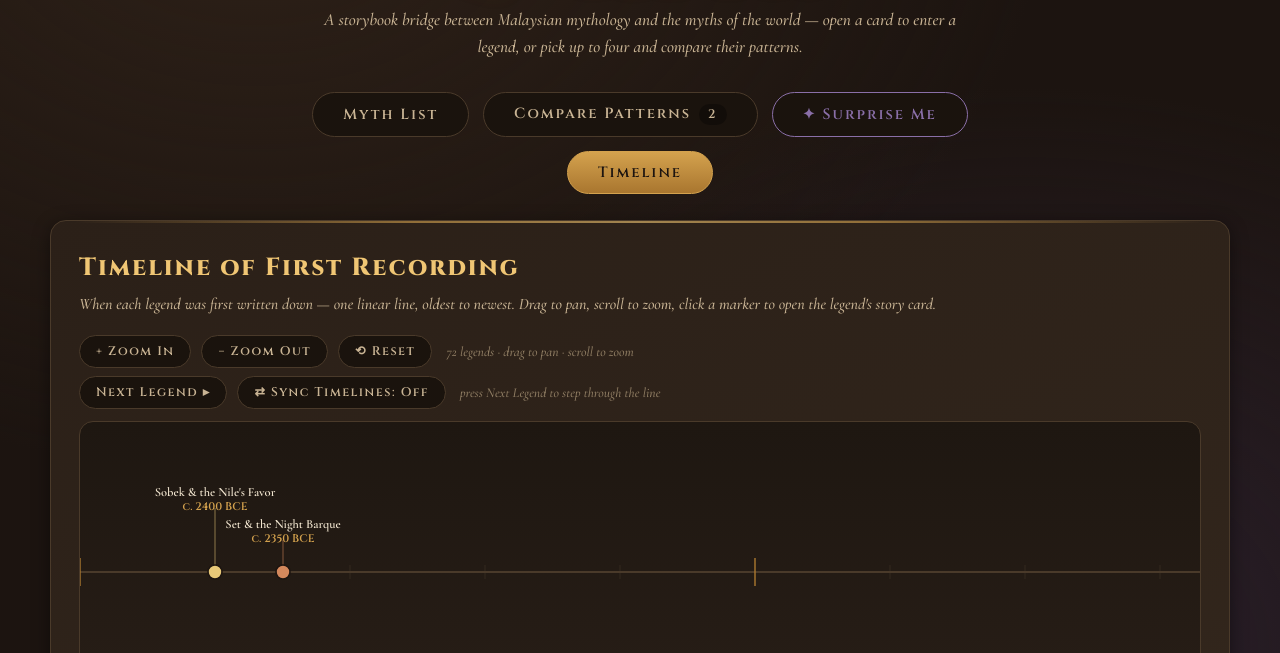
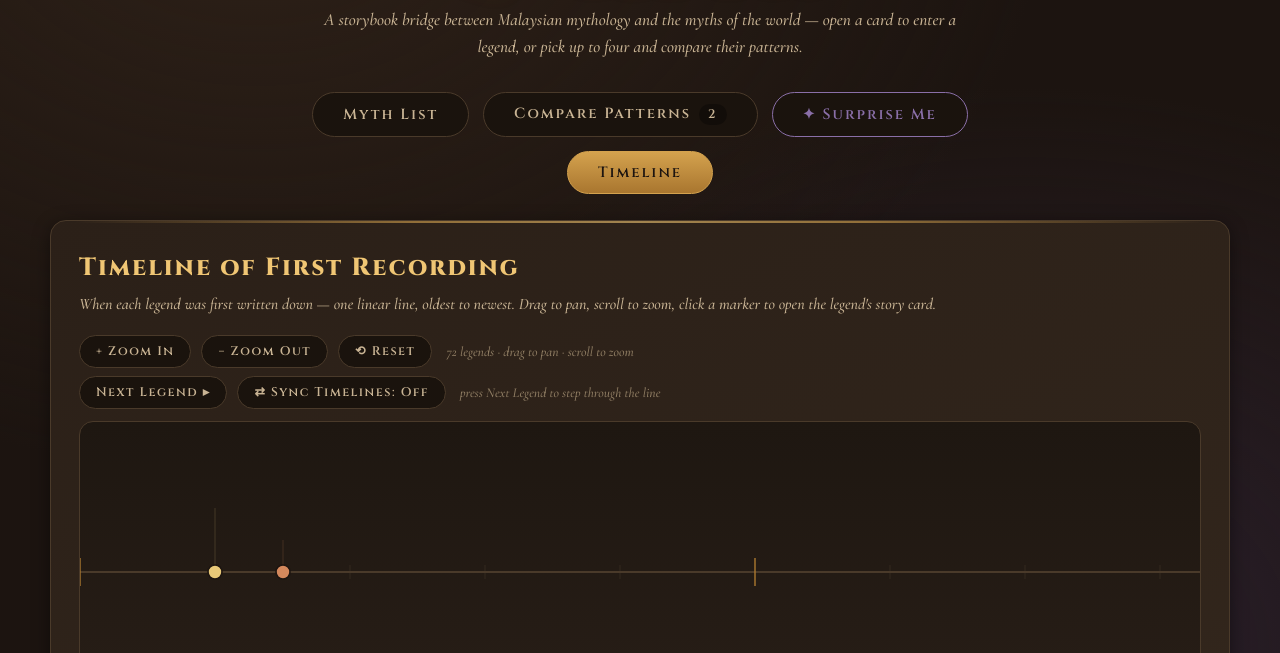
Before and after one commit to zlanu/mythbridge, a plain HTML site: page index.html in a window 1280 px wide. Both pictures are taken after a click on the button "Timeline". Shown: the part 147-800 px from the top of the page. Drawn offline with nearby package versions, Linux system fonts and the light colour scheme.

Commit message:
Timeline legibility: fade labels of bunched markers dynamically, reveal on hover/zoom-in

```diff
--- a/index.html
+++ b/index.html
@@ -259,8 +259,17 @@
   .tl-marker { cursor: pointer; }
   .tl-marker:hover .tl-dot { filter: drop-shadow(0 0 6px rgba(240,198,116,0.9)); }
   .tl-marker:hover .tl-label { fill: var(--gold-bright); }
-  .tl-marker text { pointer-events: none; }
+  .tl-marker text { pointer-events: none; transition: opacity 0.25s ease; }
   .tl-marker circle, .tl-marker rect { pointer-events: all; }
+  /* density management: markers too close together at the current zoom drop their
+     text labels (fade out) and shorten their stems, so the line never turns to mush */
+  .tl-marker .tl-label, .tl-marker .tl-year { opacity: 1; }
+  .tl-marker.tl-condensed .tl-label, .tl-marker.tl-condensed .tl-year { opacity: 0; }
+  .tl-marker line { transition: opacity 0.25s ease; }
+  .tl-marker.tl-condensed line { opacity: 0.18; }
+  .tl-marker.tl-condensed:hover .tl-label,
+  .tl-marker.tl-condensed:hover .tl-year { opacity: 1; }
+  .tl-marker.tl-condensed:hover line { opacity: 0.8; }
   .tl-region { font-family: "Cinzel", Georgia, serif; letter-spacing: 2px; font-weight: 600; }
   .tl-row2 { margin-top: -4px; }
   .tl-btn.tl-sync-on {
@@ -2385,7 +2394,7 @@ function createTimeline(cfg) {
     const major = y % 500 === 0;
     s += '<line x1="' + X + '" y1="' + (BASE - (major ? 14 : 7)) + '" x2="' + X + '" y2="' + (BASE + (major ? 14 : 7)) + '" stroke="' + (major ? "#a9762f" : "#4a3a2a") + '" stroke-width="' + (major ? 1.6 : 1) + '" opacity="' + (major ? 0.9 : 0.45) + '"/>';
     if (major) {
-      s += '<text x="' + X + '" y="' + (H - 8) + '" text-anchor="middle" font-size="13" fill="#c9b494" font-family="Cinzel, Georgia, serif">' + tlYearLabel(y) + '</text>';
+      s += '<text x="' + X + '" y="' + (H - 8) + '" text-anchor="middle" font-size="13" fill="#c9b494" font-family="Cinzel, Georgia, serif" class="tl-tick">' + tlYearLabel(y) + '</text>';
     }
   }
   // markers, staggered into lanes above/below the line to stay uncluttered
@@ -2406,7 +2415,7 @@ function createTimeline(cfg) {
       s += '<rect class="tl-dot" x="' + (X - 5) + '" y="' + (BASE - 5) + '" width="10" height="10" fill="' + col + '" stroke="#1c1410" stroke-width="1.4" transform="rotate(45 ' + X + ' ' + BASE + ')"/>';
     }
     s += '<text class="tl-label" x="' + X + '" y="' + (above ? labY - 12 : labY + 14) + '" text-anchor="middle" font-size="12.5" fill="#f2e6d0" font-family="Cormorant Garamond, Georgia, serif" font-weight="600">' + escapeHtml(tlShort(ev.title, 30)) + '</text>';
-    s += '<text x="' + X + '" y="' + (above ? labY + 2 : labY + 28) + '" text-anchor="middle" font-size="11" fill="#d4a24e" font-family="Cinzel, Georgia, serif">' + tlYearLabel(ev.year) + '</text>';
+    s += '<text class="tl-year" x="' + X + '" y="' + (above ? labY + 2 : labY + 28) + '" text-anchor="middle" font-size="11" fill="#d4a24e" font-family="Cinzel, Georgia, serif">' + tlYearLabel(ev.year) + '</text>';
     s += '</g>';
   });
 
@@ -2414,7 +2423,35 @@ function createTimeline(cfg) {
 
   // ---- pan & zoom state ----
   let k = 1, tx = 0, dragging = false, moved = 0, lastX = 0;
-  const apply = () => { canvas.style.transform = "translateX(" + tx + "px) scale(" + k + ")"; canvas.style.transformOrigin = "0 50%"; };
+  const markerEls = []; // filled after innerHTML: { el, x } per marker (svg x coords)
+  const markNodes = () => {
+    markerEls.length = 0;
+    const groups = canvas.querySelectorAll(".tl-marker");
+    groups.forEach((el, i) => markerEls.push({ el, x: xOf(events[i].year) }));
+  };
+  // Density management: with N px of screen space between a marker and its nearest
+  // neighbour, the label is readable; tighter than that, the text fades out so the
+  // line never turns into an unreadable smear. Zooming in reveals labels again.
+  const LABEL_ROOM = 110;
+  const updateDensity = () => {
+    for (let i = 0; i < markerEls.length; i++) {
+      const a = markerEls[i];
+      let nearest = Infinity;
+      for (let j = 0; j < markerEls.length; j++) {
+        if (j === i) continue;
+        const d = Math.abs(markerEls[j].x - a.x) * k;
+        if (d < nearest) nearest = d;
+      }
+      a.el.classList.toggle("tl-condensed", nearest < LABEL_ROOM);
+    }
+    // axis year labels: keep only those with room (about 110px screen width apart)
+    const step = Math.max(500, Math.ceil(110 / (PPY * k) / 100) * 100);
+    canvas.querySelectorAll(".tl-tick").forEach(el => {
+      const yr = parseInt(el.textContent.replace(/[^\d]/g, ""), 10) * (el.textContent.includes("BCE") ? -1 : 1);
+      el.style.opacity = (yr % step === 0) ? "1" : "0";
+    });
+  };
+  const apply = () => { canvas.style.transform = "translateX(" + tx + "px) scale(" + k + ")"; canvas.style.transformOrigin = "0 50%"; updateDensity(); };
   apply();
   const clamp = () => {
     const vw = viewport.clientWidth;
@@ -2453,6 +2490,8 @@ function createTimeline(cfg) {
   });
   // manual panning/zooming hands focus control back to the user
   viewport.addEventListener("pointerdown", () => { curIdx = -1; });
+  markNodes();
+  apply();
   viewport.addEventListener("pointercancel", () => { dragging = false; viewport.classList.remove("dragging"); });
   viewport.addEventListener("wheel", e => {
     e.preventDefault();
```
